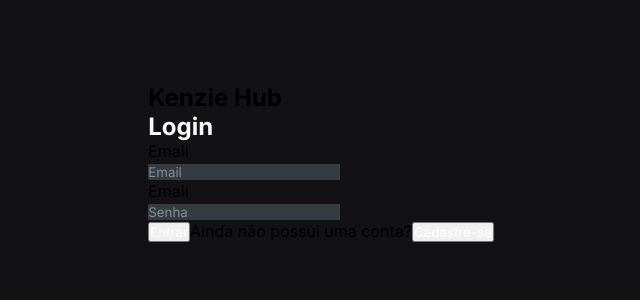
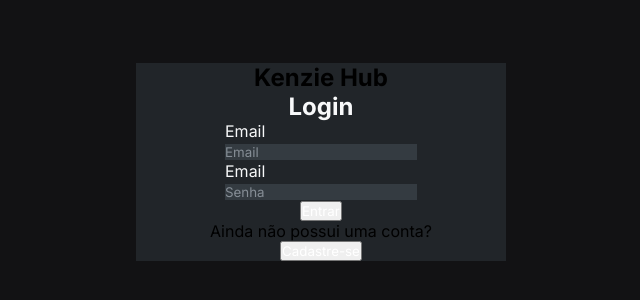
Before and after one commit to werikscs/hub-portfolios, a React (Create React App) app: page / in a window 1280 px wide. Shown: the part 238-538 px from the top of the page, without its empty margins (319-959 px from the left). Built offline with nearby package versions, Linux system fonts and the light colour scheme.

Commit message:
refactor(src/pages/login/index.jsx): change tags section and div to the respectives styled-component
change section to S.Section and div to S.Div

```diff
--- a/src/pages/Login/index.jsx
+++ b/src/pages/Login/index.jsx
@@ -1,23 +1,21 @@
+import * as S from "./styles";
+
 const Login = () => {
-
-  return(
-
-    <section>
-
+  return (
+    <S.Section>
       <h1>Kenzie Hub</h1>
 
-      <div>
-
+      <S.Div>
         <h2>Login</h2>
 
         <div>
-          <div>Email</div>
-          <input type="text" placeholder="Email"/>
+          <label>Email</label>
+          <input type="text" placeholder="Email" />
         </div>
 
         <div>
-          <div>Email</div>
-          <input type="text" placeholder="Senha"/>
+          <label>Email</label>
+          <input type="text" placeholder="Senha" />
         </div>
 
         <button>Entrar</button>
@@ -25,13 +23,9 @@ const Login = () => {
         <span>Ainda não possui uma conta?</span>
 
         <button>Cadastre-se</button>
-
-      </div>
-
-    </section>
-
+      </S.Div>
+    </S.Section>
   );
-
-}
+};
 
 export default Login;
```
